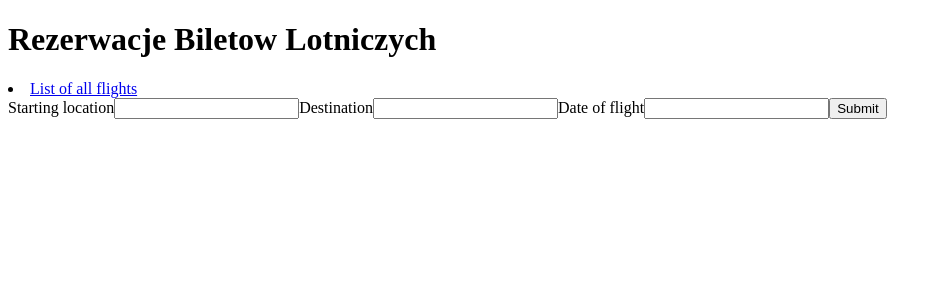
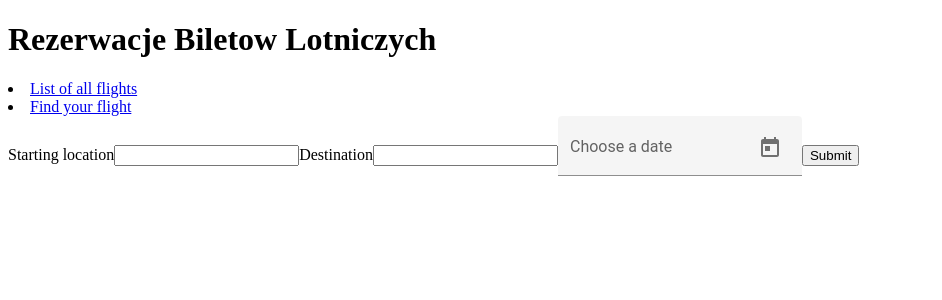
Before and after one commit to SebastianGronek/RezerwacjaBiletowLotniczychFrontend, an Angular app: page /findFlight in a window 1280 px wide. Shown: the top 300 px of the page, without its empty margins (0-942 px from the left). Built offline with nearby package versions, Linux system fonts and the light colour scheme.

Commit message:
added datePicker - have to change the format od received date, as it is incompatible with backend

```diff
--- a/package.json
+++ b/package.json
@@ -11,11 +11,13 @@
   },
   "private": true,
   "dependencies": {
-    "@angular/animations": "~12.2.0",
+    "@angular/animations": "^12.2.7",
+    "@angular/cdk": "^12.2.7",
     "@angular/common": "~12.2.0",
     "@angular/compiler": "~12.2.0",
     "@angular/core": "~12.2.0",
     "@angular/forms": "~12.2.0",
+    "@angular/material": "^12.2.7",
     "@angular/platform-browser": "~12.2.0",
     "@angular/platform-browser-dynamic": "~12.2.0",
     "@angular/router": "~12.2.0",
--- a/src/app/app.component.html
+++ b/src/app/app.component.html
@@ -1,5 +1,6 @@
 <h1>{{title}}</h1>
 <li class="nav-item"><a class="nav-link" routerLink="allFlights">List of all flights</a></li>
+<li class="nav-item"><a class="nav-link" routerLink="findFlight">Find your flight</a></li>
 <main class="container">
   <router-outlet></router-outlet>
 </main>
--- a/src/app/flight-find/flight-find.component.html
+++ b/src/app/flight-find/flight-find.component.html
@@ -8,8 +8,44 @@
   <input type="text" class="form-control" id="destination"
          required
          [(ngModel)]="destination" name="destination">
-    <label for="dateOfFlight">Date of flight</label>
-    <input type="text" class="form-control" id="dateOfFlight"
-           [(ngModel)]="dateOfFlight" name="dateOfFlight">
+  <mat-form-field appearance="fill" class="example-form-field">
+    <mat-label>Choose a date</mat-label>
+    <input matInput [matDatepicker]="datepicker"  [(ngModel)]="dateOfFlight" name="dateOfFlight">
+    <mat-datepicker-toggle matSuffix [for]="datepicker"></mat-datepicker-toggle>
+    <mat-datepicker #datepicker>
+      <mat-datepicker-actions>
+        <button mat-button matDatepickerCancel>Cancel</button>
+        <button mat-raised-button color="primary" matDatepickerApply>Apply</button>
+      </mat-datepicker-actions>
+    </mat-datepicker>
+  </mat-form-field>
   <button type="button" class="btn btn-primary" (click)="submit()">Submit</button>
 </div>
+
+<div *ngIf="flights!==undefined&&flights.length>0">
+  <p>List of all flights</p>
+  <table class="table">
+    <thead>
+    <tr>
+      <th scope="col">#</th>
+      <th scope="col">Starting location</th>
+      <th scope="col">Destination</th>
+      <th scope="col">Duration of flight</th>
+      <th scope="col">Date of flight</th>
+      <th scope="col">Number of passengers</th>
+    </tr>
+    </thead>
+    <tbody>
+    <tr *ngFor="let flight of flights">
+      <th scope="row"> {{flight.id}}</th>
+      <td> {{ flight.startingLocation }}</td>
+      <td> {{ flight.destination }}</td>
+      <td> {{ flight.durationOfFlight }}</td>
+      <td> {{ flight.dateOfFlight }}</td>
+      <td> {{ flight.passengers }}</td>
+    </tr>
+    </tbody>
+  </table>
+
+
+</div>
--- a/src/app/flight-find/flight-find.component.ts
+++ b/src/app/flight-find/flight-find.component.ts
@@ -2,6 +2,7 @@ import {Component, OnInit} from '@angular/core';
 import {Flight} from "../shared/models/flight.model";
 import {FlightService} from "../flight.service";
 import {Router} from "@angular/router";
+import {formatDate} from "@angular/common";
 
 @Component({
   selector: 'app-flight-find',
--- a/src/styles.css
+++ b/src/styles.css
@@ -1 +1,2 @@
 /* You can add global styles to this file, and also import other style files */
+@import '~@angular/material/prebuilt-themes/indigo-pink.css';
```
Also changed, not shown: src/app/app.module.ts (+13 -6 lines), src/app/material.module.ts (added, +31 -0 lines), 1 other file (tests, documents, lock files or other folders). Lines whose indentation alone changed are shown as unchanged.
